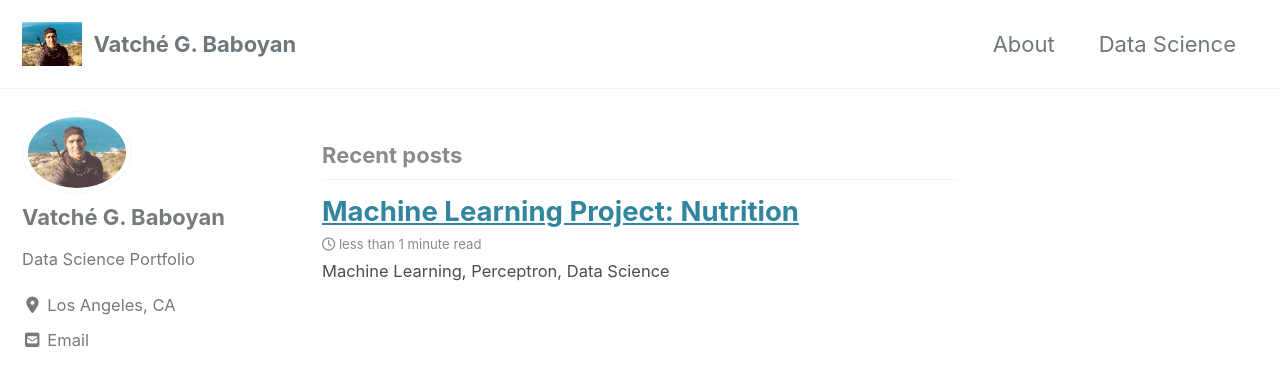
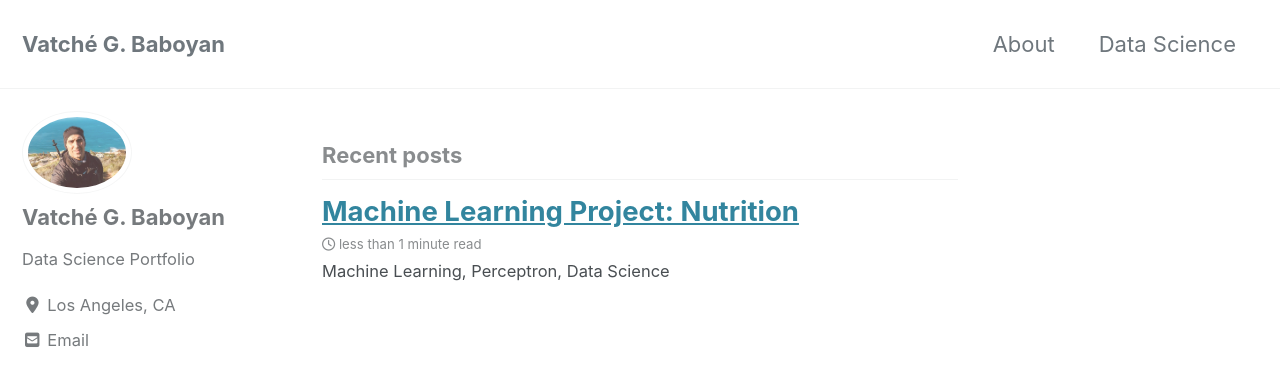
Before and after one commit to vbaboyan/vbaboyan.github.io, a Jekyll site: the page built from index.html, in a window 1280 px wide and 900 px high. Shown: the top 386 px of the window. Built offline with Jekyll 4.4.1, drawn with Linux system fonts in a browser that asks for light colours; cached includes are drawn as plain includes; nearby versions of some CDN libraries; the list of posts is cut into pages by our own code.

Commit message:
website edits

```diff
--- a/_config.yml
+++ b/_config.yml
@@ -25,7 +25,7 @@
 baseurl                  : # the subpath of your site, e.g. "/blog"
 repository               : vbaboyan/vbaboyan # GitHub username/repo-name e.g. "mmistakes/minimal-mistakes"
 teaser                   : # path of fallback teaser image, e.g. "/assets/images/500x300.png"
-logo                     : "/assets/images/Avatar.png" # path of logo image to display in the masthead, e.g. "/assets/images/88x88.png"
+logo                     : # path of logo image to display in the masthead, e.g. "/assets/images/88x88.png"
 masthead_title           : # overrides the website title displayed in the masthead, use " " for no title
 # breadcrumbs            : false # true, false (default)
 words_per_minute         : 200
```
